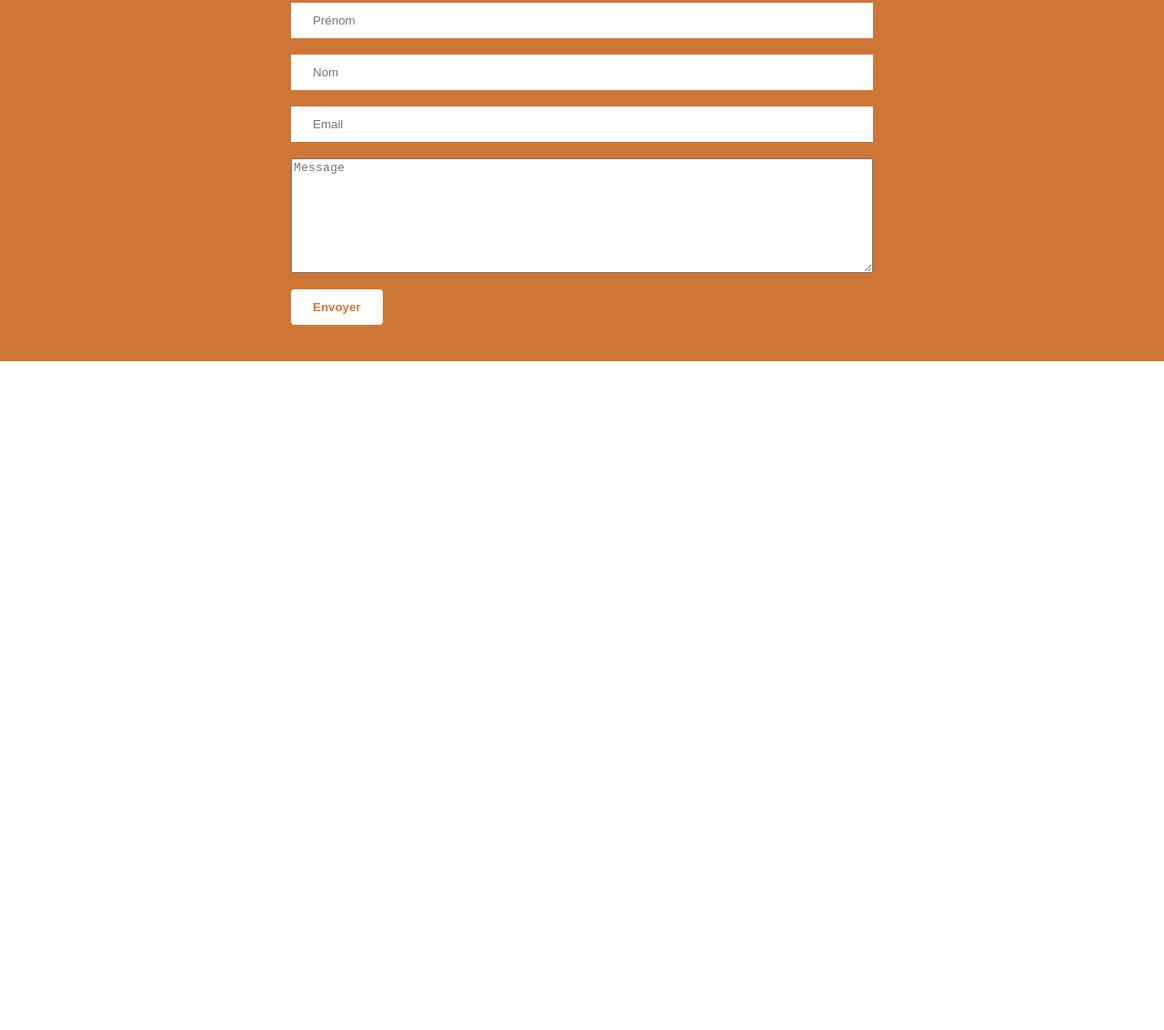
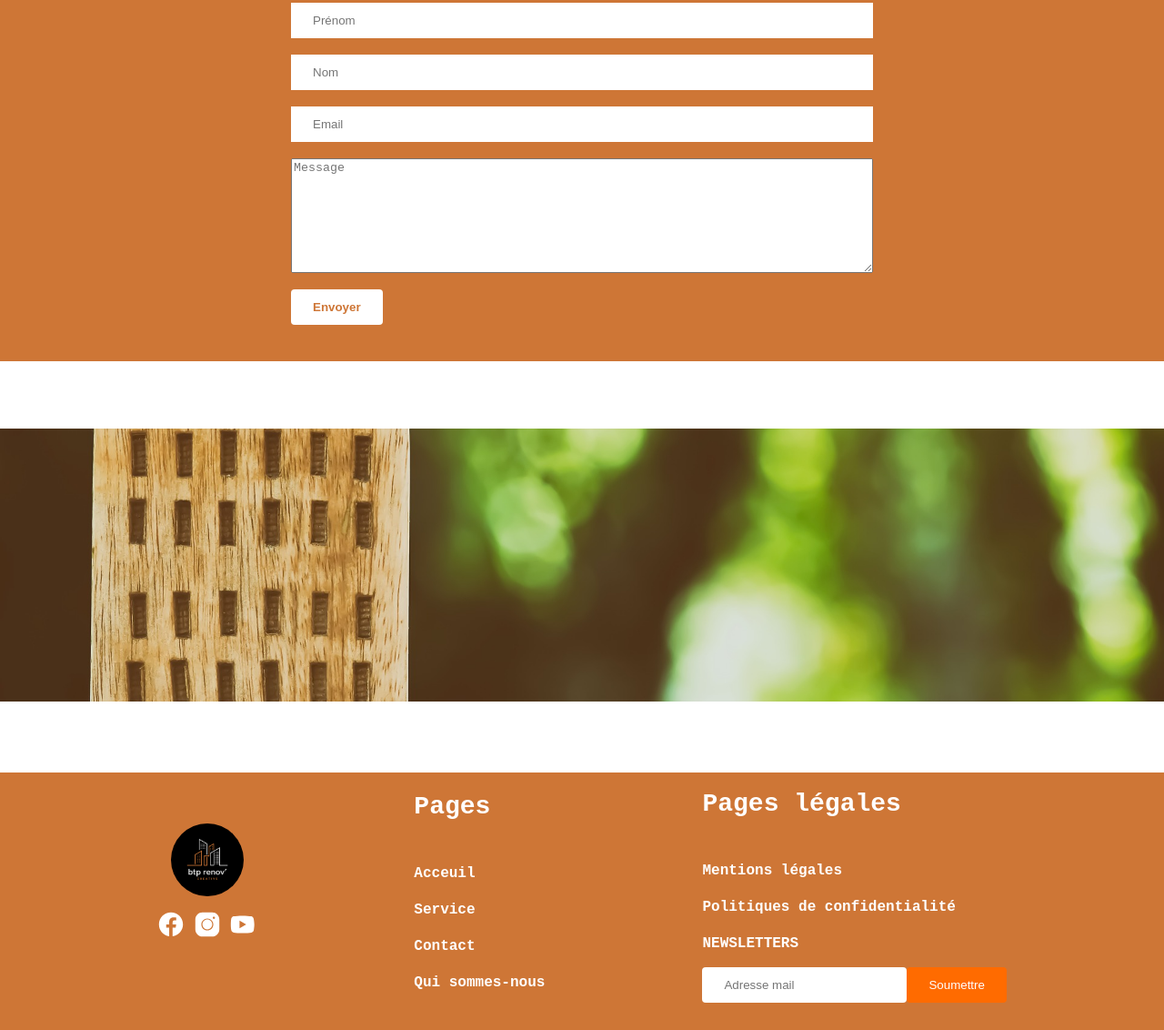
Before and after one commit to Jessou9/site-vitrine-btn, a plain HTML site: page index.html in a window 1280 px wide. Shown: the part 1935-3067 px from the top of the page at 91% size. Before the commit the page ends 2332 px from the top, so only its background shows below. Drawn offline with Linux system fonts and the light colour scheme.

Commit message:
section footer fait

```diff
--- a/index.html
+++ b/index.html
@@ -99,18 +99,21 @@
         </div>
       </form>
     </section>
-    <!-- <footer>
-      <div>
-        <div>
+    <div class="imgContact">
+      <img src="image/imgContact.jpg" alt="" />
+    </div>
+    <footer>
+      <div class="reseauSociaux">
+        <div class="imgFooter">
           <img src="image/btp renov’.png" alt="logo" />
         </div>
-        <div>
+        <div class="tailleReseau">
           <img src="image/icons8-facebook-nouveau.svg" alt="lien facebook" />
           <img src="image/icons8-instagram (1).svg" alt="lien instagram" />
           <img src="image/icons8-youtube.svg" alt="lien youtube" />
         </div>
       </div>
-      <div>
+      <div class="colPageFooter">
         <h3>Pages</h3>
         <ul>
           <li>Acceuil</li>
@@ -119,17 +122,18 @@
           <li>Qui sommes-nous</li>
         </ul>
       </div>
-      <div>
+      <div class="colPageLegales">
+        <h3>Pages légales</h3>
         <ul>
           <li>Mentions légales</li>
           <li>Politiques de confidentialité</li>
           <li>NEWSLETTERS</li>
-          <li>
-            <button type="">Adresse mail</button>
-            <button>Soumettre</button>
+          <li class="newsletters">
+            <input type="text" name="mail" id="" placeholder="Adresse mail" />
+            <input class="btnNewsletter" type="submit" value="Soumettre" />
           </li>
         </ul>
       </div>
-    </footer> -->
+    </footer>
   </body>
 </html>
--- a/style.css
+++ b/style.css
@@ -5,6 +5,11 @@ body {
   gap: 74px;
   font-family: "Courier New", Courier, monospace;
   width: 100%;
+}
+#apropos,
+#service,
+#contact {
+  /* padding: 74px; */
 }
 h2 {
   font-size: 48px;
@@ -222,3 +227,67 @@ header ul li a {
 label {
   display: none;
 }
+
+footer {
+  width: 100%;
+  padding-bottom: 30px;
+  background-color: #ce7636;
+  display: flex;
+  flex-direction: row;
+  align-items: center;
+  justify-content: space-evenly;
+  color: white;
+  line-height: 2.5;
+}
+
+.imgFooter img {
+  width: 80px;
+  height: 80px;
+  border-radius: 50%;
+}
+.reseauSociaux {
+  display: flex;
+  align-items: center;
+  flex-direction: column;
+}
+.colPageFooter,
+.colPageLegales {
+  display: flex;
+  gap: 18px;
+  flex-direction: column;
+}
+
+.btnNewsletter {
+  background-color: #ff6b00;
+  color: white;
+}
+
+footer h3 {
+  font-size: 28px;
+  font-weight: 700;
+}
+footer li {
+  font-weight: 700;
+}
+
+.newsletters {
+  margin-top: 6px;
+  display: flex;
+}
+.newsletters input {
+  padding: 12px 24px;
+  border: none;
+  border-radius: 4px;
+}
+.imgContact {
+  width: 100%;
+}
+.imgContact img {
+  width: 100%;
+  height: 300px;
+  object-fit: cover;
+}
+.tailleReseau img {
+  width: 30px;
+  height: 30px;
+}
```
Also changed, not shown: image/imgContact.jpg (added).
